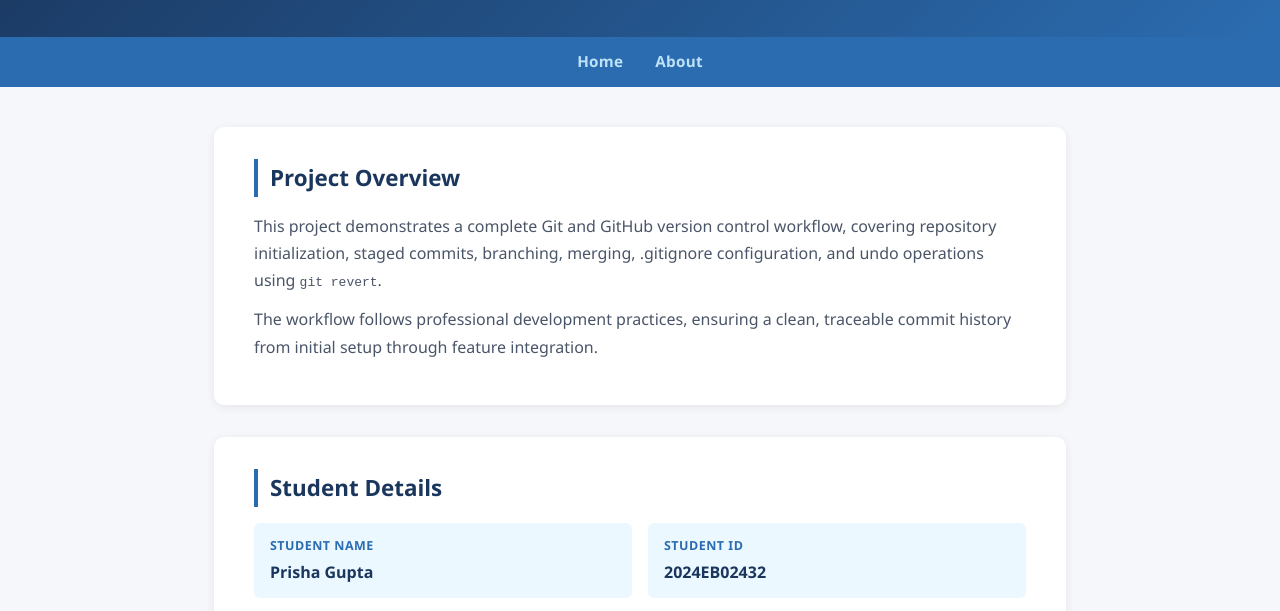
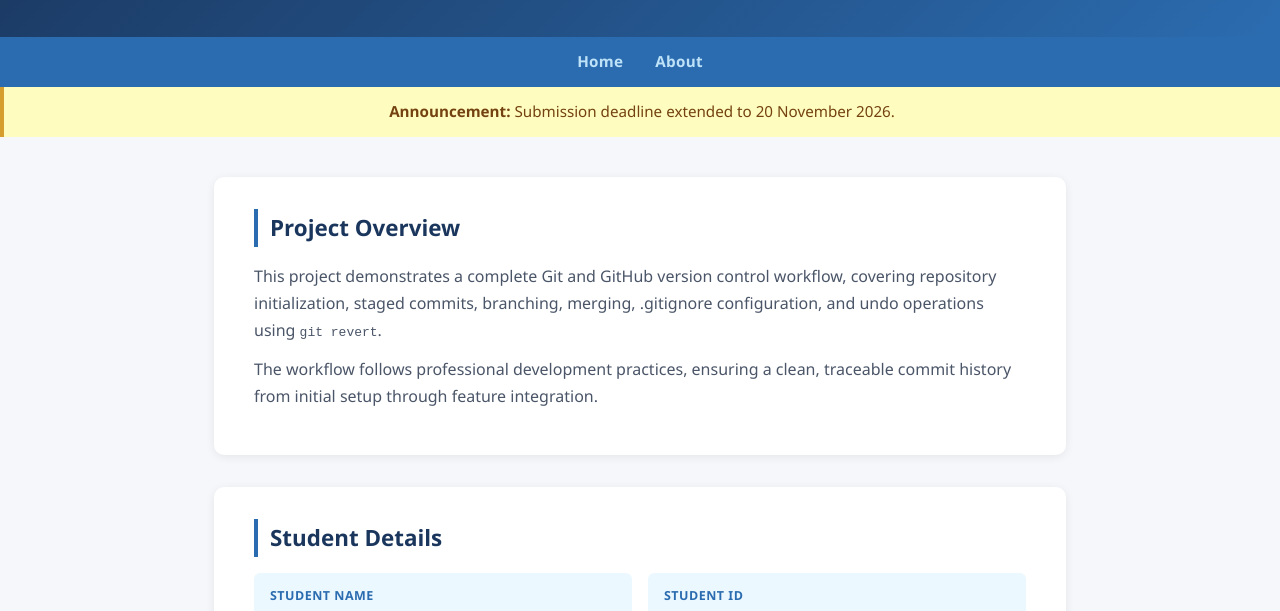
Before and after one commit to Prisha4gupta/git-workflow-assignment, a plain HTML site: page index.html in a window 1280 px wide. Shown: the part 153-764 px from the top of the page. Drawn offline with Linux system fonts and the light colour scheme.

Commit message:
Add temporary announcement

```diff
--- a/index.html
+++ b/index.html
@@ -127,6 +127,10 @@
     <a href="about.html">About</a>
   </nav>
 
+  <div style="background:#fefcbf;border-left:4px solid #d69e2e;padding:0.75rem 1.5rem;text-align:center;font-size:0.95rem;color:#744210;">
+    <strong>Announcement:</strong> Submission deadline extended to 20 November 2026.
+  </div>
+
   <main>
 
     <section class="card">
```
